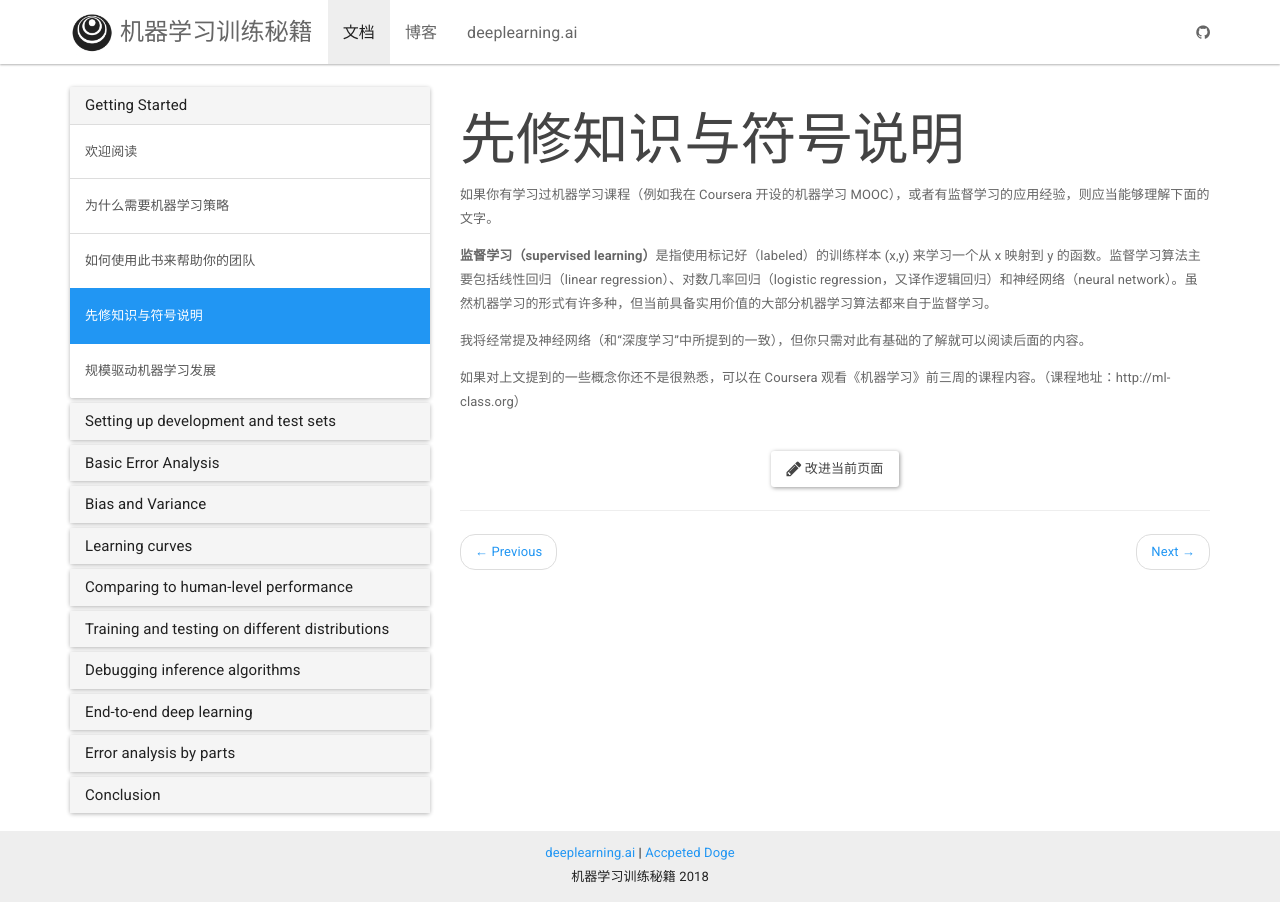
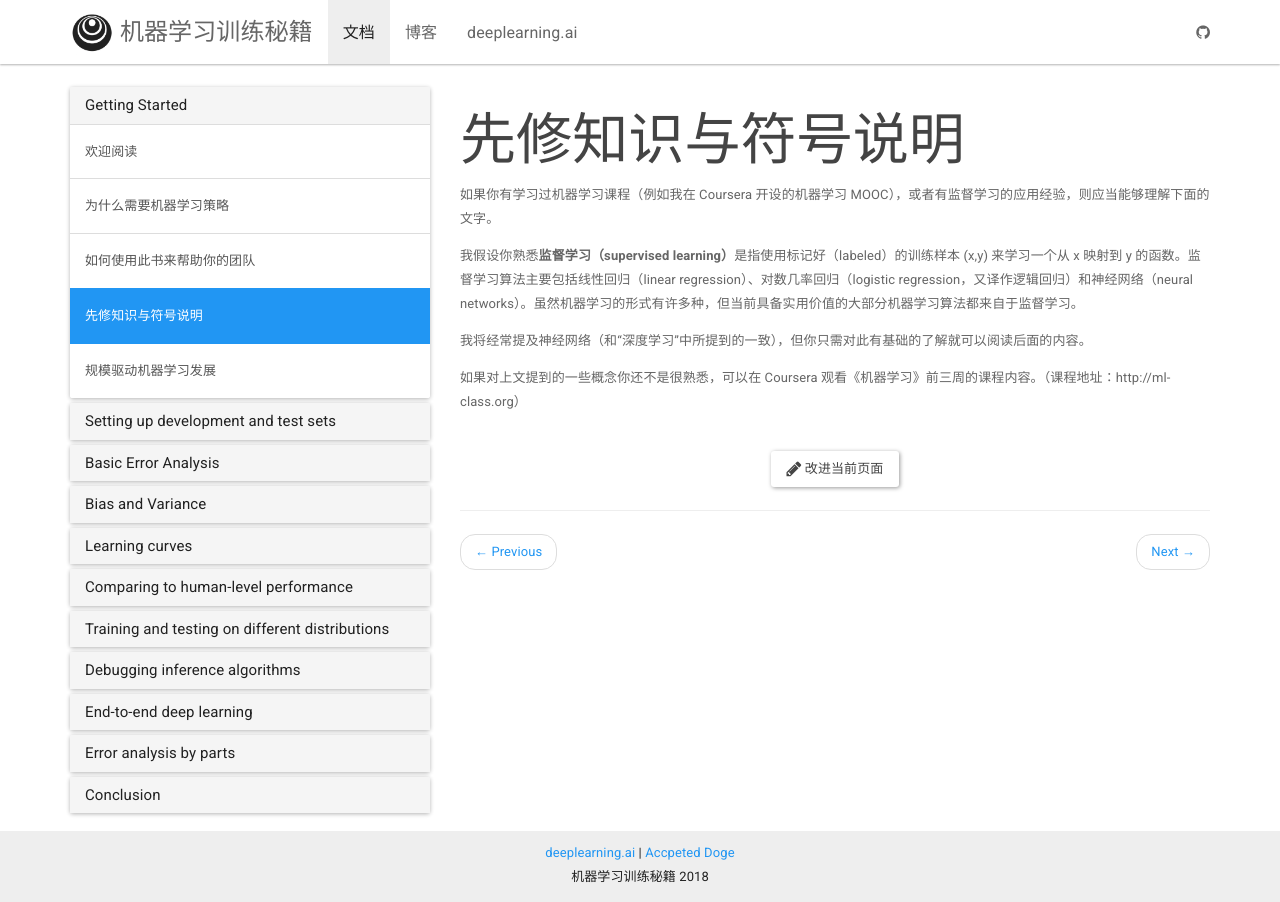
Before and after one commit to deeplearning-ai/machine-learning-yearning-cn, a Jekyll site: the page built from _docs/ch03.md, in a window 1280 px wide. Built offline with Jekyll 4.4.1, drawn with Linux system fonts in a browser that asks for light colours; nearby versions of some CDN libraries.

Commit message:
Update ch03.md
- I assume you are familiar with supervised learning
增加缺失内容

```diff
--- a/_docs/ch03.md
+++ b/_docs/ch03.md
@@ -5,7 +5,7 @@ permalink: /docs/ch03/
 
 如果你有学习过机器学习课程（例如我在 Coursera 开设的机器学习 MOOC），或者有监督学习的应用经验，则应当能够理解下面的文字。
 
-**监督学习（supervised learning）**是指使用标记好（labeled）的训练样本 (x,y) 来学习一个从 x 映射到 y 的函数。监督学习算法主要包括线性回归（linear regression）、对数几率回归（logistic regression，又译作逻辑回归）和神经网络（neural network）。虽然机器学习的形式有许多种，但当前具备实用价值的大部分机器学习算法都来自于监督学习。
+我假设你熟悉**监督学习（supervised learning）**是指使用标记好（labeled）的训练样本 (x,y) 来学习一个从 x 映射到 y 的函数。监督学习算法主要包括线性回归（linear regression）、对数几率回归（logistic regression，又译作逻辑回归）和神经网络（neural networks）。虽然机器学习的形式有许多种，但当前具备实用价值的大部分机器学习算法都来自于监督学习。
 
 我将经常提及神经网络（和“深度学习”中所提到的一致），但你只需对此有基础的了解就可以阅读后面的内容。
 
```
